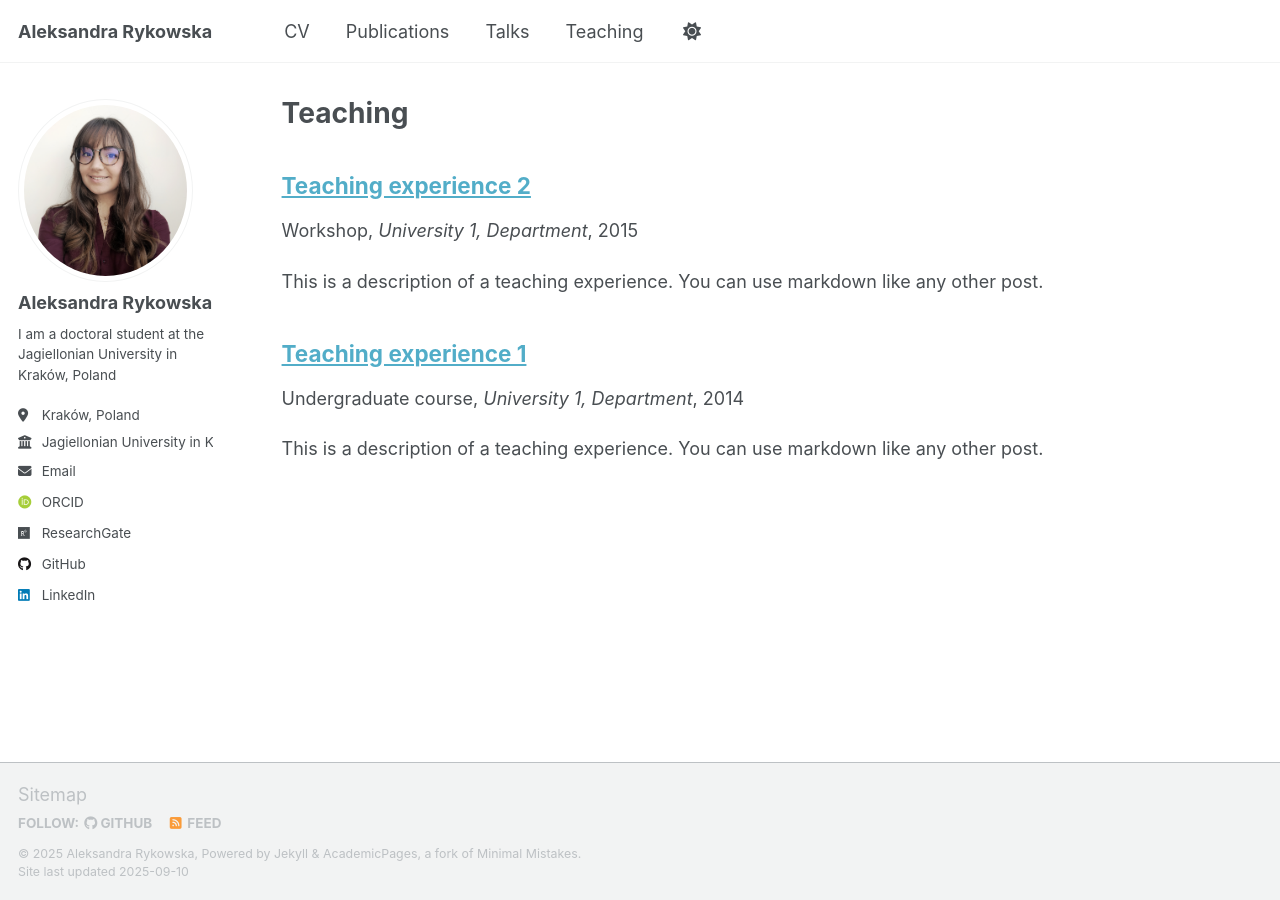
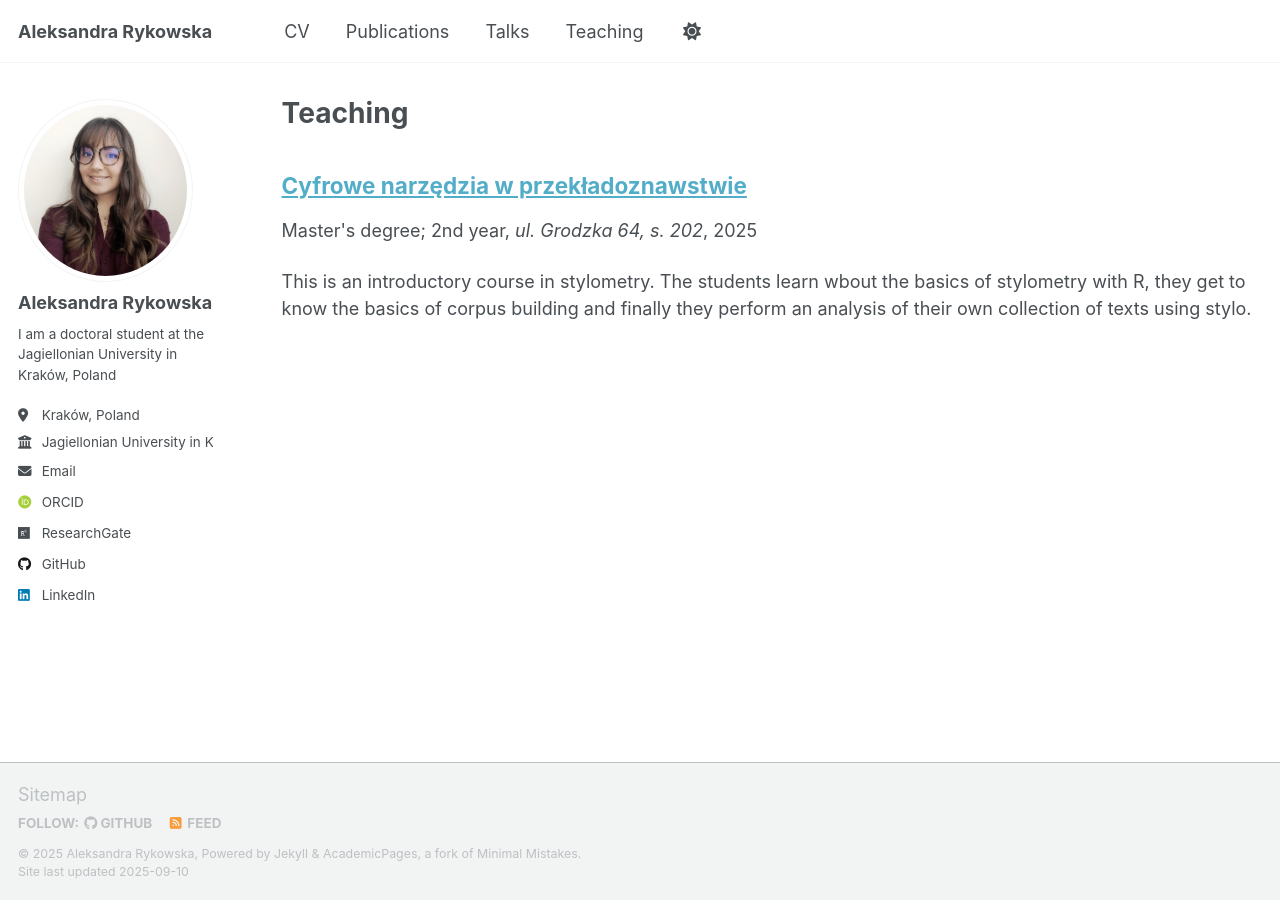
Before and after one commit to aleksandra2812/aleksandra2812.github.io, a Jekyll site: the page built from _pages/teaching.html, in a window 1280 px wide. Built offline with Jekyll 4.4.1, drawn with Linux system fonts in a browser that asks for light colours; some web fonts are replaced; a script that is not in the unit is left out.

Commit message:
Update teaching

```diff
--- a/_teaching/2014-spring-teaching-1.md
+++ b/_teaching/2014-spring-teaching-1.md
@@ -1,20 +1,14 @@
 ---
-title: "Teaching experience 1"
+title: "Cyfrowe narzędzia w przekładoznawstwie"
 collection: teaching
-type: "Undergraduate course"
+type: "Master's degree; 2nd year"
 permalink: /teaching/2014-spring-teaching-1
-venue: "University 1, Department"
-date: 2014-01-01
-location: "City, Country"
+venue: "ul. Grodzka 64, s. 202"
+date: 2025-10-06
+location: "Kraków, Poland"
 ---
 
-This is a description of a teaching experience. You can use markdown like any other post.
+This is an introductory course in stylometry. The students learn wbout the basics of stylometry with R, they get to know the basics of corpus building and finally they perform an analysis of their own collection of texts using stylo.
 
-Heading 1
+2025-10-06 Intruductory classes
 ======
-
-Heading 2
-======
-
-Heading 3
-======
--- a/_teaching/2015-spring-teaching-2.md
+++ /dev/null
@@ -1,20 +0,0 @@
----
-title: "Teaching experience 2"
-collection: teaching
-type: "Workshop"
-permalink: /teaching/2015-spring-teaching-1
-venue: "University 1, Department"
-date: 2015-01-01
-location: "City, Country"
----
-
-This is a description of a teaching experience. You can use markdown like any other post.
-
-Heading 1
-======
-
-Heading 2
-======
-
-Heading 3
-======
```
